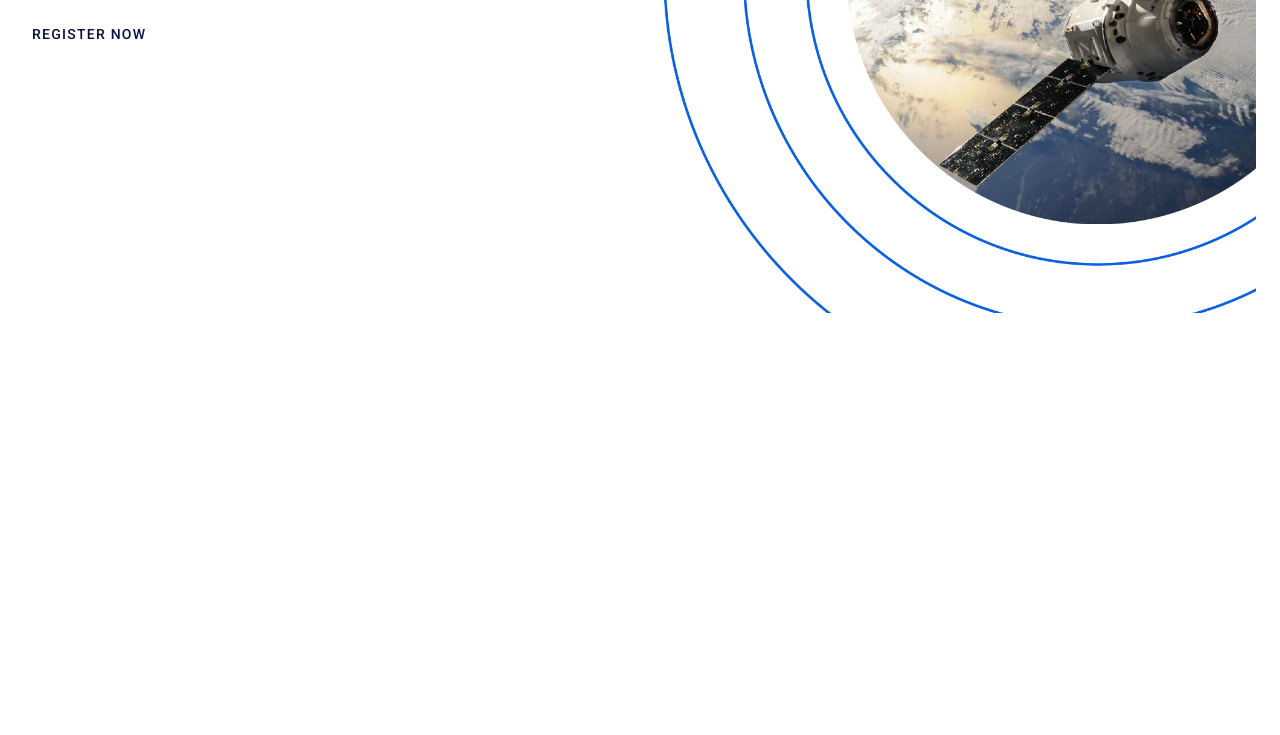
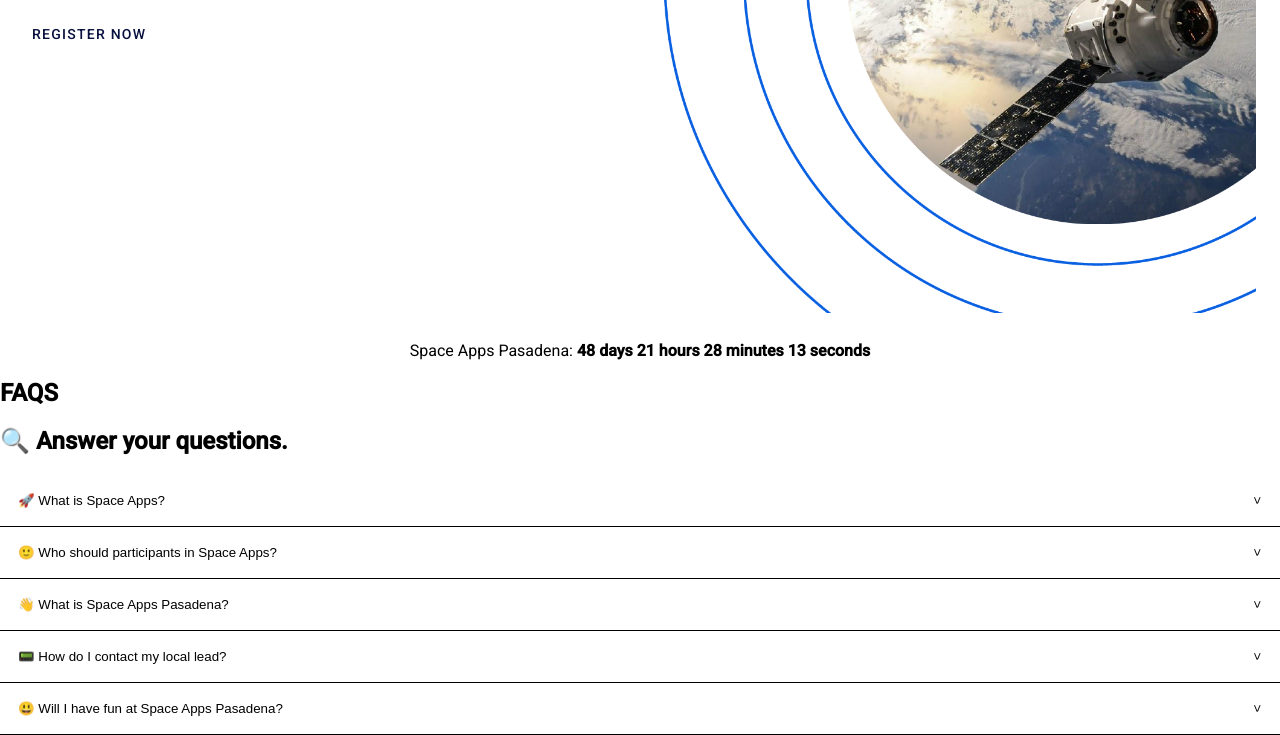
Before and after one commit to odouglin/spaceapps-pasadena, a website: page index.html in a window 1280 px wide. Shown: the part 391-1126 px from the top of the page. Before the commit the page ends 800 px from the top, so only its background shows below. Drawn offline with Linux system fonts and the light colour scheme.

Commit message:
Add the count down timer and accordion to the index.html

```diff
--- /dev/null
+++ b/accordion.css
@@ -0,0 +1,55 @@
+ :root {
+   --accordion-Font-Family: Arial, Helvetica, sans-serif;
+ }
+
+ /* Style the buttons that are used to open and close the accordion panel */
+ .accordion {
+    /*font-family: var(--accordion-Font-Family);
+    font-size: 22px;*/
+    background-color: #fff;
+    color: #000;
+    cursor: pointer;
+    padding: 18px;
+    width: 100%;
+    text-align: left;
+    border: none;
+    outline: none;
+    transition: 0.4s;
+  }
+
+  /* Add a background color to the button if it is clicked on
+  (add the .active class with JS), and when you move the mouse over it (hover) */
+  .active, .accordion:hover {
+    background-color: #fff;
+  }
+
+  /* Style the accordion panel. Note: hidden by default */
+  .panel {
+    /*font-family: var(--accordion-Font-Family);
+    font-size: 18px; comment out to use material design*/
+    text-align: left;
+    padding: 0 18px;
+    background-color: #fff;
+    max-height: 0;
+    overflow: hidden;
+    transition: max-height 0.3s ease-out;
+    border-bottom-style: solid;
+    border-color: #000;
+    border-width: 1.5px;
+  }
+
+  .accordion:after {
+    /* content: '\003E'; Unicode character for greater than rotated 90deg */
+    content: '\003E';
+    /* font-size: 24px; comment out to use material design*/
+    color: #000;
+    float: right;
+    margin-left: 5px;
+    transform: rotate(90deg);
+  }
+
+  .active:after {
+    /* content: "\00D7"; Unicode character for "plus" sign (+) */
+    content: '\00D7';
+    /* font-size: 30px; comment out to use material design*/
+  }
--- /dev/null
+++ b/accordion.js
@@ -0,0 +1,18 @@
+var acc = document.getElementsByClassName("accordion");
+var i;
+
+for (i = 0; i < acc.length; i++) {
+  acc[i].addEventListener("click", function() {
+    /* Toggle between adding and removing the "active" class,
+    to highlight the button that controls the panel */
+    this.classList.toggle("active");
+
+    /* Toggle between hiding and showing the active panel */
+    var panel = this.nextElementSibling;
+    if (panel.style.maxHeight) {
+      panel.style.maxHeight = null;
+    } else {
+      panel.style.maxHeight = panel.scrollHeight + "px";
+    }
+  });
+}
--- /dev/null
+++ b/countDownTimer.css
@@ -0,0 +1,21 @@
+.root {
+  --countDownTimer-Font-Family: Arial, Helvetica, sans-serif;
+  --countDownTimer-Font-Size: 20px;
+}
+
+#countDownTimer {
+    text-align: left;
+    font-weight: bold;
+    /*font-family: var(--countDownTimer-Font-Family);
+    font-size: 20px; comment out to use material design*/
+    color: #000;
+    margin-top: 0px;
+  }
+
+  #countDownTimeContent {
+    text-align:center;
+    /*font-family: var(--countDownTimer-Font-Family);
+    font-size: 30px;  comment out to use material design*/
+    color: #000;
+    margin-top: 0px;
+  }
--- /dev/null
+++ b/countDownTimer.js
@@ -0,0 +1,64 @@
+// implement css id="countDownTimer"
+// variables
+var DATE_STOP_COUNTDOWN = "Oct 2, 2021 00:00:00"; // m d, yyyy hh:mm:ss
+
+var COUNT_DOWN_COMPLETE_MSG = "EXPIRED";
+
+var DAY = 24, HOUR = 60, MINUTE = 60, SECOND = 1000, STOP = 0;
+
+var labelDays = " days ", labelHours = " hours ", labelMinutes = " minutes ", labelSeconds = " seconds "
+
+// set the date to stop the count down
+var stopCountDownDate = new Date(DATE_STOP_COUNTDOWN).getTime();
+
+// update the count down every second
+var countDown = setInterval(function () {
+    // get current day and time
+    var currentDateTime = new Date().getTime();
+
+    //calculate the diffence from stop count down date and current day and time
+    var difference = stopCountDownDate - currentDateTime;
+
+    //calculate time for days, hours, minutes and seconds
+    var days = Math.floor(difference / (DAY * HOUR * MINUTE * SECOND));
+    var hours = Math.floor((difference % (DAY * HOUR * MINUTE * SECOND)) / (HOUR * MINUTE * SECOND));
+    var minutes = Math.floor((difference % (HOUR * MINUTE * SECOND)) / (MINUTE * SECOND));
+    var seconds = Math.floor((difference % (MINUTE * SECOND)) / SECOND);
+
+    // display count down timer
+    if (days > 1) {
+        labelDays = " days ";
+    }
+    if (hours > 1) {
+        labelHours = " hours ";
+    }
+    if (minutes > 1) {
+        labelMinutes = " minutes ";
+    }
+    if (seconds > 1) {
+        labelSeconds = " seconds ";
+    }
+    if (days < 2) {
+        labelDays = " day ";
+    }
+    if (hours < 2) {
+        labelHours = " hour ";
+    }
+    if (minutes < 2) {
+        labelMinutes = " minute ";
+    }
+    if (seconds < 2) {
+        labelSeconds = " second ";
+    }
+    output(days + labelDays + hours + labelHours + minutes + labelMinutes + seconds + labelSeconds);
+
+    // when count down is complete, display this message
+    if (difference < STOP) {
+        clearInterval(countDown);
+        output(COUNT_DOWN_COMPLETE_MSG);
+    }
+
+    function output(message) {
+        document.getElementById("countDownTimer").innerHTML = message;
+    }
+}, SECOND);
--- a/index.html
+++ b/index.html
@@ -24,6 +24,10 @@
 
     <!-- Stylesheet -->
     <link rel="stylesheet" href="./dist/bundle.css" />
+    <!-- count down timer-->
+    <link rel="stylesheet" href="countDownTimer.css">
+    <!--accordion FAQS-->
+    <link rel="stylesheet" href="accordion.css">
   </head>
 
   <body class="mdc-typography">
@@ -171,11 +175,85 @@
             </div>
           </div>
         </div>
+        <p id="countDownTimeContent">Space Apps Pasadena: <span id="countDownTimer"></span></p>
+        <div>
+          <h1>FAQS</h1>
+          <h2>&#128269 Answer your questions.</h2>
+          <button class="accordion">&#128640 What is Space Apps?</button>
+          <div class="panel">
+            <p>
+              Lorem Ipsum is simply dummy text of the printing and typesetting industry.
+              Lorem Ipsum has been the industry's standard dummy text ever since the 1500s,
+              when an unknown printer took a galley of type and scrambled it to make a type
+              specimen book. It has survived not only five centuries, but also the leap
+              into electronic typesetting, remaining essentially unchanged. It was popularised
+              in the 1960s with the release of Letraset sheets containing Lorem Ipsum passages,
+              and more recently with desktop publishing software like Aldus PageMaker
+              including versions of Lorem Ipsum.
+            </p>
+          </div>
+          <button class="accordion">&#128578; Who should participants in Space Apps?</button>
+          <div class="panel">
+            <p>
+              Lorem Ipsum is simply dummy text of the printing and typesetting industry.
+              Lorem Ipsum has been the industry's standard dummy text ever since the 1500s,
+              when an unknown printer took a galley of type and scrambled it to make a type
+              specimen book. It has survived not only five centuries, but also the leap
+              into electronic typesetting, remaining essentially unchanged. It was popularised
+              in the 1960s with the release of Letraset sheets containing Lorem Ipsum passages,
+              and more recently with desktop publishing software like Aldus PageMaker
+              including versions of Lorem Ipsum.
+            </p>
+          </div>
+          <button class="accordion">&#128075; What is Space Apps Pasadena?</button>
+          <div class="panel">
+            <p>
+              Lorem Ipsum is simply dummy text of the printing and typesetting industry.
+              Lorem Ipsum has been the industry's standard dummy text ever since the 1500s,
+              when an unknown printer took a galley of type and scrambled it to make a type
+              specimen book. It has survived not only five centuries, but also the leap
+              into electronic typesetting, remaining essentially unchanged. It was popularised
+              in the 1960s with the release of Letraset sheets containing Lorem Ipsum passages,
+              and more recently with desktop publishing software like Aldus PageMaker
+              including versions of Lorem Ipsum.
+            </p>
+          </div>
+          <button class="accordion">&#128223 How do I contact my local lead?</button>
+          <div class="panel">
+            <p>
+              Lorem Ipsum is simply dummy text of the printing and typesetting industry.
+              Lorem Ipsum has been the industry's standard dummy text ever since the 1500s,
+              when an unknown printer took a galley of type and scrambled it to make a type
+              specimen book. It has survived not only five centuries, but also the leap
+              into electronic typesetting, remaining essentially unchanged. It was popularised
+              in the 1960s with the release of Letraset sheets containing Lorem Ipsum passages,
+              and more recently with desktop publishing software like Aldus PageMaker
+              including versions of Lorem Ipsum.
+            </p>
+          </div>
+          <button class="accordion">&#128515 Will I have fun at Space Apps Pasadena?</button>
+          <div class="panel">
+            <p>
+              Lorem Ipsum is simply dummy text of the printing and typesetting industry.
+              Lorem Ipsum has been the industry's standard dummy text ever since the 1500s,
+              when an unknown printer took a galley of type and scrambled it to make a type
+              specimen book. It has survived not only five centuries, but also the leap
+              into electronic typesetting, remaining essentially unchanged. It was popularised
+              in the 1960s with the release of Letraset sheets containing Lorem Ipsum passages,
+              and more recently with desktop publishing software like Aldus PageMaker
+              including versions of Lorem Ipsum.
+            </p>
+          </div>
+        </div>
       </section>
       <!-- Footer -->
 
     </main>
     <!-- JavaScript -->
     <script src="./dist/bundle.js" async></script>
+    <!--count down timer-->
+    <script src="countDownTimer.js"></script>
+    <!--accordion FAQS-->
+    <script src="accordion.js"></script>
   </body>
 </html>
```
